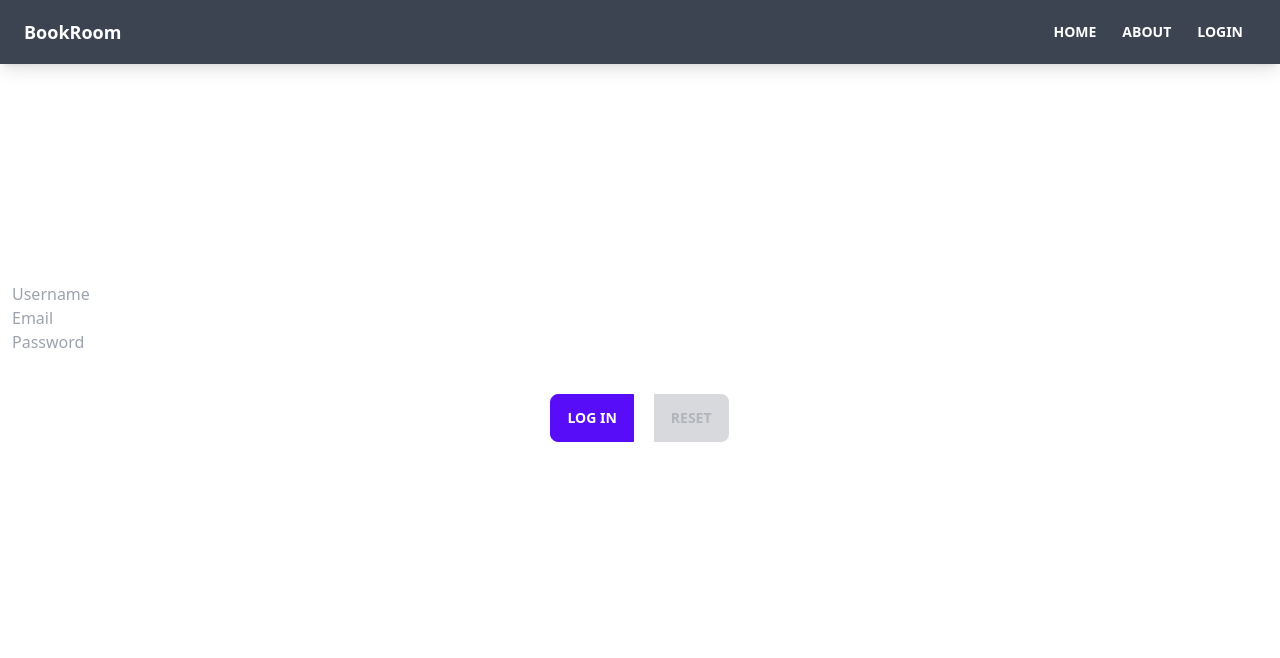
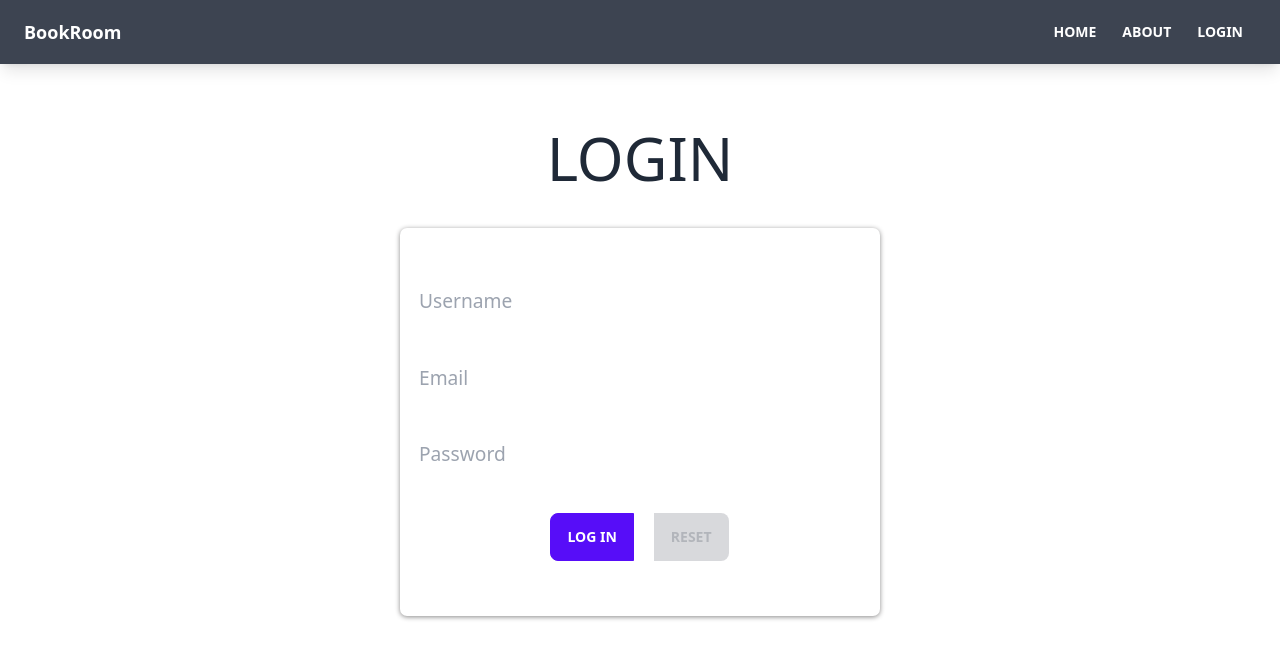
Before and after one commit to AllanSechrist/bookroom-React-, a React (Create React App) app: page /login in a window 1280 px wide. Shown: the top 658 px of the page. Built offline with nearby package versions, Linux system fonts and the light colour scheme.

Commit message:
format login form, add book component and books page.

```diff
--- a/public/index.html
+++ b/public/index.html
@@ -24,7 +24,7 @@
       work correctly both with client-side routing and a non-root public URL.
       Learn how to configure a non-root public URL by running `npm run build`.
     -->
-    <title>React App</title>
+    <title>Book Room</title>
   </head>
   <body>
     <noscript>You need to enable JavaScript to run this app.</noscript>
--- a/src/App.js
+++ b/src/App.js
@@ -4,6 +4,7 @@ import { BrowserRouter as Router, Route, Routes } from "react-router-dom";
 // PAGES //
 import Home from "./pages/Home";
 import About from "./pages/About";
+import Books from "./pages/Books";
 import NotFound from "./pages/NotFound";
 import Login from "./pages/Login";
 // COMPONENTS //
@@ -20,6 +21,7 @@ function App() {
             <Route path="/" element={<Home />} />
             <Route path="/about" element={<About />} />
             <Route path="/login" element={<Login />} />
+            <Route path="/books" element={<Books />} />
             <Route path="/*" element={<NotFound />} />
           </Routes>
         </main>
--- /dev/null
+++ b/src/components/books/Book.jsx
@@ -0,0 +1,14 @@
+import React from "react";
+
+function Book({book : {id, title, series, publisher, author, isbn}}) {
+  return <div>
+    <h1 className="text-4xl">Title: {title}</h1>
+    <h3 className="text-4xl py-5">Series: {series}</h3>
+    <p className="pb-5">Publisher: {publisher}</p>
+    <p className="pb-5">Author: {author}</p>
+    <p className="pb-5">ISBN: {isbn}</p>
+
+  </div>;
+}
+
+export default Book;
--- a/src/index.css
+++ b/src/index.css
@@ -1,3 +1,30 @@
 @tailwind base;
 @tailwind components;
 @tailwind utilities;
+
+
+.form-margin-top{
+    margin-top: 40px;
+}
+
+form {
+    position: relative;
+    width: 480px;
+    margin: 30px auto 20px auto;
+    background: #fff;
+    padding: 15px;
+    border-radius: 7px;
+    box-shadow: 0 1px 5px rgb(138, 137, 137);
+
+}
+
+form input,
+form textarea {
+    width: 100%;
+    border: none;
+    padding: 4px;
+    outline: none;
+    font-size: 1.2em;
+    font-family: inherit;
+    resize: none;
+}
--- /dev/null
+++ b/src/pages/Books.jsx
@@ -0,0 +1,26 @@
+import React, {useState, useEffect} from "react";
+import axiosInstance from "../api/axios";
+import Book from "../components/books/Book";
+
+const BOOKS_URL = "/v1/books/"
+
+function Books() {
+	const [booksList, setBooksList] = useState([])
+	const getBooks = async () => {
+		const data = await axiosInstance.get(BOOKS_URL)
+		const books = data.data
+		setBooksList(books)
+	}
+
+	useEffect(() => {
+		getBooks()
+	}, [])
+
+  return <div>
+		{booksList.map((book) => {
+			return <Book key={book.id} book={book} />;
+		})}
+	</div>;
+}
+
+export default Books;
--- a/src/pages/Home.jsx
+++ b/src/pages/Home.jsx
@@ -2,7 +2,7 @@ import React from 'react'
 
 function Home() {
   return (
-    <div>
+    <div className="text-center">
       <h1>This is Home!</h1>
     </div>
   )
--- a/src/pages/Login.jsx
+++ b/src/pages/Login.jsx
@@ -24,6 +24,7 @@ function Login() {
 
   return (
     <div>
+      <h1 className="text-center text-6xl mb-10">LOGIN</h1>
       <Form
         onSubmit={onSubmit}
         validate={(values) => {
```
